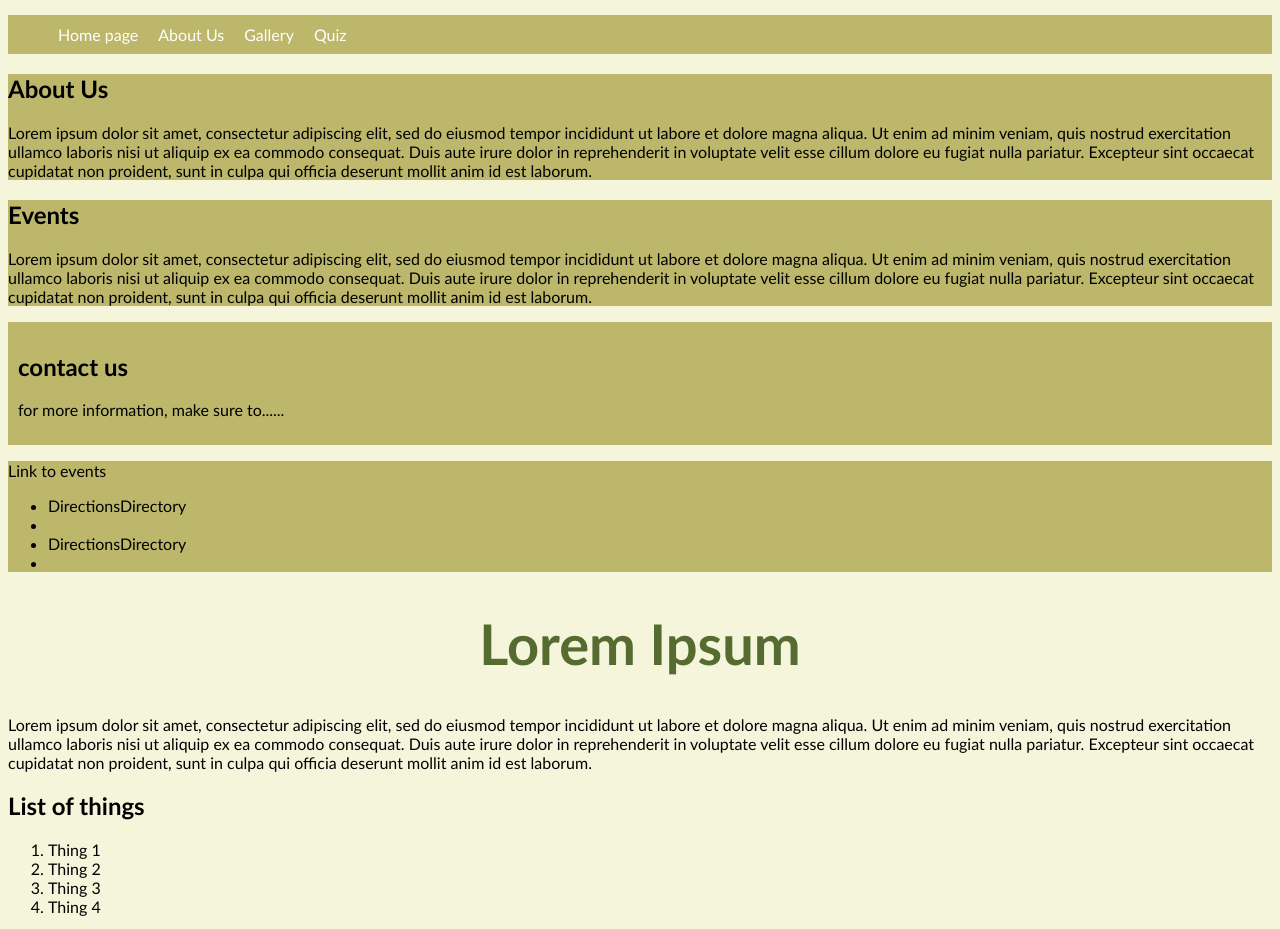
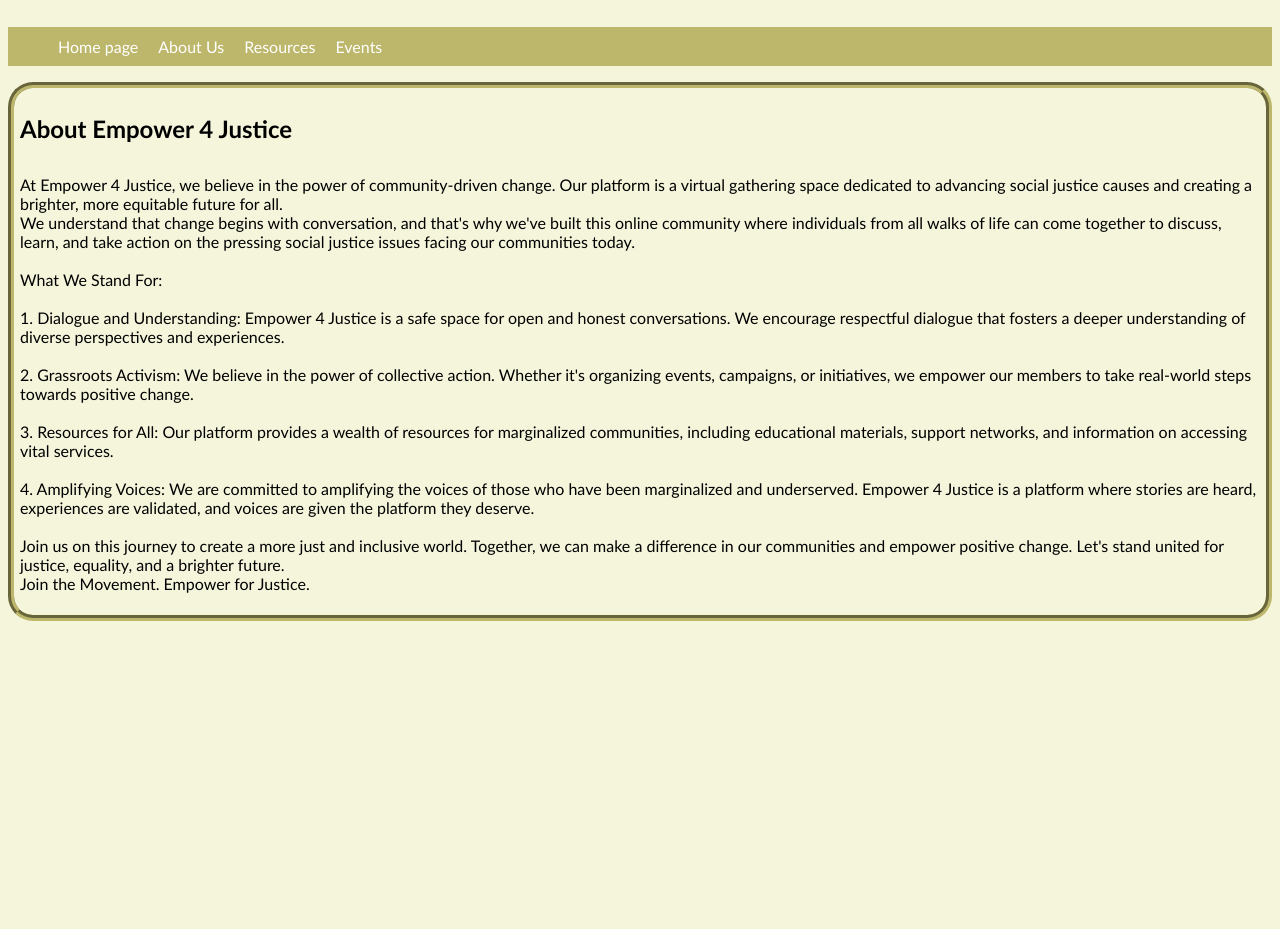
Before and after one commit to Aban-Farah/Empower-4-Justice, a plain HTML site: page AboutUs.html in a window 1280 px wide. Shown: the part 127-1056 px from the top of the page. After the commit the page ends 800 px from the top, so only its background shows below. Drawn offline with Linux system fonts and the light colour scheme.

Commit message:
Add files via upload

```diff
--- a/AboutUs.html
+++ b/AboutUs.html
@@ -17,43 +17,53 @@
 
 <body>
     <header class="header">
-     <h1 id="title">Travelling with Truth.</h1>
+     <h1 id="title">Empower 4 Justice</h1>
 
    </header>
     <nav class="nav">
 <ul>
     <li><a href="index.html">Home page</a></li>
     <li><a href="AboutUs.html">About Us</a></li>
-    <li><a href="Gallery.html">Gallery</a></li>
-    <li><a href="Quiz.html">Quiz</a></li>
+    <li><a href="Gallery.html">Resources</a></li>
+    <li><a href="Quiz.html">Events</a></li>
 </ul>
     </nav>
 
 
     <section class="section-1">
-        <h2>About Us</h2>
-        <p>Lorem ipsum dolor sit amet, consectetur adipiscing elit, sed do eiusmod tempor incididunt ut labore et dolore magna aliqua. Ut enim ad minim veniam, quis nostrud exercitation ullamco laboris nisi ut aliquip ex ea commodo consequat. Duis aute irure dolor in reprehenderit in voluptate velit esse cillum dolore eu fugiat nulla pariatur. Excepteur sint occaecat cupidatat non proident, sunt in culpa qui officia deserunt mollit anim id est laborum.</p>
+        <h2>About Empower 4 Justice</h2>
+        <p>At Empower 4 Justice, we believe in the power of community-driven change. Our platform is a virtual gathering space dedicated to advancing social justice causes and creating a brighter, more equitable future for all.
+            <br>
+            We understand that change begins with conversation, and that's why we've built this online community where individuals from all walks of life can come together to discuss, learn, and take action on the pressing social justice issues facing our communities today.
+            <br>
+            <br>
+            What We Stand For:
+            <br>
+            <br>
+            1. Dialogue and Understanding: Empower 4 Justice is a safe space for open and honest conversations. We encourage respectful dialogue that fosters a deeper understanding of diverse perspectives and experiences.
+            <br>
+            <br>
+            2. Grassroots Activism: We believe in the power of collective action. Whether it's organizing events, campaigns, or initiatives, we empower our members to take real-world steps towards positive change.
+            <br>
+            <br>
+            3. Resources for All: Our platform provides a wealth of resources for marginalized communities, including educational materials, support networks, and information on accessing vital services.
+            <br>
+            <br>
+            4. Amplifying Voices: We are committed to amplifying the voices of those who have been marginalized and underserved. Empower 4 Justice is a platform where stories are heard, experiences are validated, and voices are given the platform they deserve.
+            <br>
+            <br>
+            Join us on this journey to create a more just and inclusive world. Together, we can make a difference in our communities and empower positive change. Let's stand united for justice, equality, and a brighter future.
+            <br>
+            Join the Movement. Empower for Justice.
+
+        </p>
 
     </section>
 
-    <section class="section-2">
-        <h2>Events</h2>
-        <p>Lorem ipsum dolor sit amet, consectetur adipiscing elit, sed do eiusmod tempor incididunt ut labore et dolore magna aliqua. Ut enim ad minim veniam, quis nostrud exercitation ullamco laboris nisi ut aliquip ex ea commodo consequat. Duis aute irure dolor in reprehenderit in voluptate velit esse cillum dolore eu fugiat nulla pariatur. Excepteur sint occaecat cupidatat non proident, sunt in culpa qui officia deserunt mollit anim id est laborum.</p>
 
-        </section>
-
-    <section class="section-3">
-        <h2>contact us</h2>
-        <p>for more information, make sure to......</p>
-         </section>
 
         <aside class="sidebar">
 
-            <p>Link to events</p>
-            <ul>
-           <li><a href=https//www.website.com target="_blank"></a>DirectionsDirectory<li>
-           <li><a href=https//www.website.com target="_blank" ></a>DirectionsDirectory<li>
-           </ul>
 
         </aside>
 
@@ -65,23 +75,6 @@
     </footer>
 
 
-    <h1>Lorem Ipsum</h1>
-    <P1>Lorem ipsum dolor sit amet, consectetur adipiscing elit, sed do eiusmod tempor incididunt ut labore et dolore magna aliqua. Ut enim ad minim veniam, quis nostrud exercitation ullamco laboris nisi ut aliquip ex ea commodo consequat. Duis aute irure dolor in reprehenderit in voluptate velit esse cillum dolore eu fugiat nulla pariatur. Excepteur sint occaecat cupidatat non proident, sunt in culpa qui officia deserunt mollit anim id est laborum.</P1>
-    <h2>List of things</h2>
-    <ol>
-    <li>Thing 1</li>
-    <li>Thing 2</li>
-    <li>Thing 3</li>
-    <li>Thing 4</li>
-    </ol>
-
-<a href="https//google.com">Google</a>
-<br>
-<img src="chick.jpg" width="600px" alt="baby chick in someones palms">
-<br>
-
-<iframe width="560" height="315" src="https://www.youtube.com/embed/WDmJe99fbNM?si=4TUN4_h0ytp0sE_l" title="YouTube video player" frameborder="0" allow="accelerometer; autoplay; clipboard-write; encrypted-media; gyroscope; picture-in-picture; web-share" allowfullscreen></iframe>
-
 
 </body>
 
--- a/style.css
+++ b/style.css
@@ -1,19 +1,30 @@
 h1 {
     font-size: 42pt;
     text-align: center;
-    color:darkolivegreen
+    color:darkolivegreen;
+    padding: 6px;
 }
+
+h2{
+   padding: 6px;
+}
+
 .people{
-object-position: "right"
+max-width: 40%;
+display: block;
+margin-left:auto;
+margin-right:auto;
+padding: 5px
 }
 
     body{
         font-family:'Gill Sans', 'Gill Sans MT', Calibri, 'Trebuchet MS', sans-serif;
-    }
-
-    body{
         background-color:beige;
         color:black;
+     }
+
+     p {
+      padding: 6px;
      }
 
      .grid-container {
@@ -23,19 +34,22 @@ object-position: "right"
      }
 
      .section-1 {
-        grid-column: 1 / span 3;
-        background-color:darkkhaki;
+      grid-column: 1 / span 3;
+        border-width: 6px;
+        border-style:groove;
+        border-color:darkkhaki;
+        border-radius: 25px;
+        color:black;
      }
 
      .section-2 {
         grid-column: 1 / span 2;
-        background-color:darkkhaki;
+
      }
 
      .section-3 {
         grid-column: 3 / span 1;
-        background-color:darkkhaki;
-        padding: 10px;
+
      }
 
      .sidebar {
```
Also changed, not shown: Gallery.html (+3 -3 lines), Quiz.html (+3 -3 lines), index.html (+14 -13 lines).
